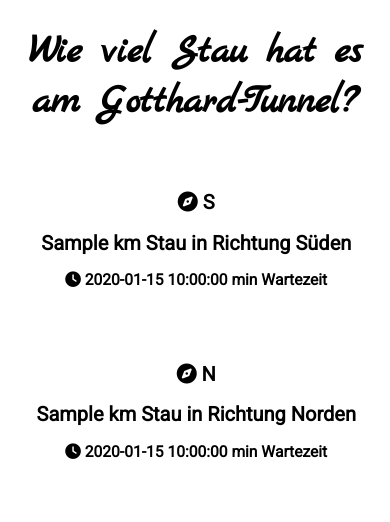
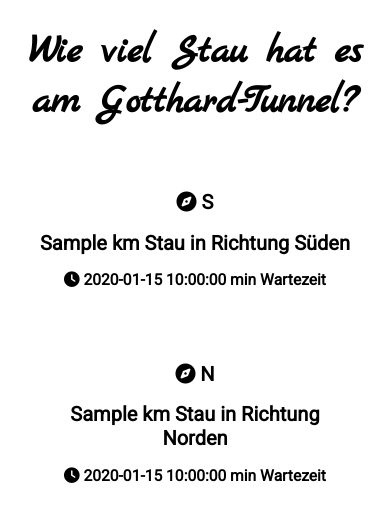
Before and after one commit to FAIKUE/GotthardJam, a Flask app: template templates/jam_ui.html in a window 390 px wide. Shown: the top 522 px of the page. Run offline with Flask 2, Linux system fonts and the light colour scheme; the template is opened without the code that fills it: most values are stand-ins (such as "Sample title", 1, 10 or a date in 2020); some libraries are stand-ins or nearby versions.

Commit message:
css improvements for mobiles
:s

:q
:wq
:q!

```diff
--- a/static/style.css
+++ b/static/style.css
@@ -42,7 +42,7 @@ body {
     .jam-section {
         min-width: 0;
         font-size: 10pt;
-        width: 90%;
+        width: 85%;
         margin: 5pt;
     }
 
```
